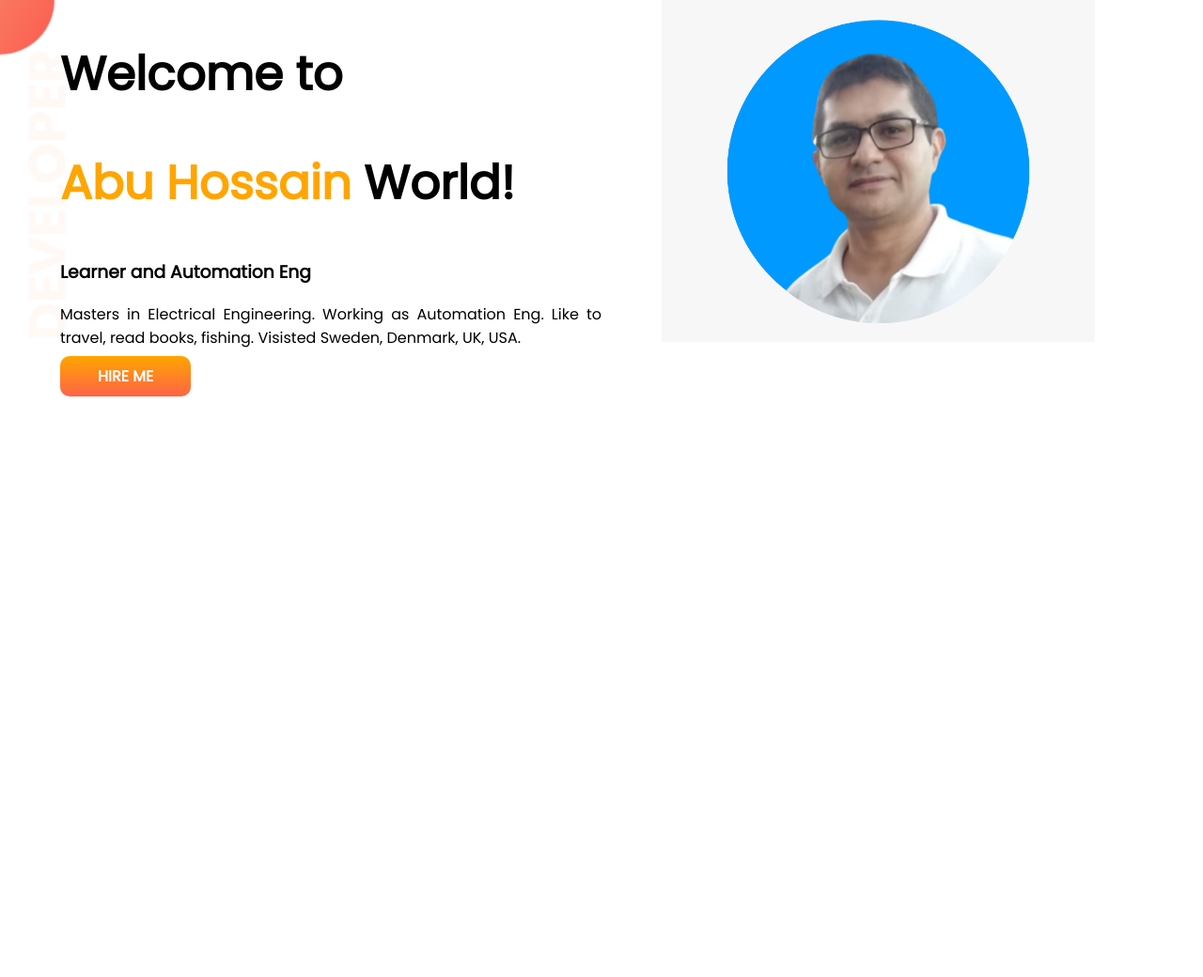
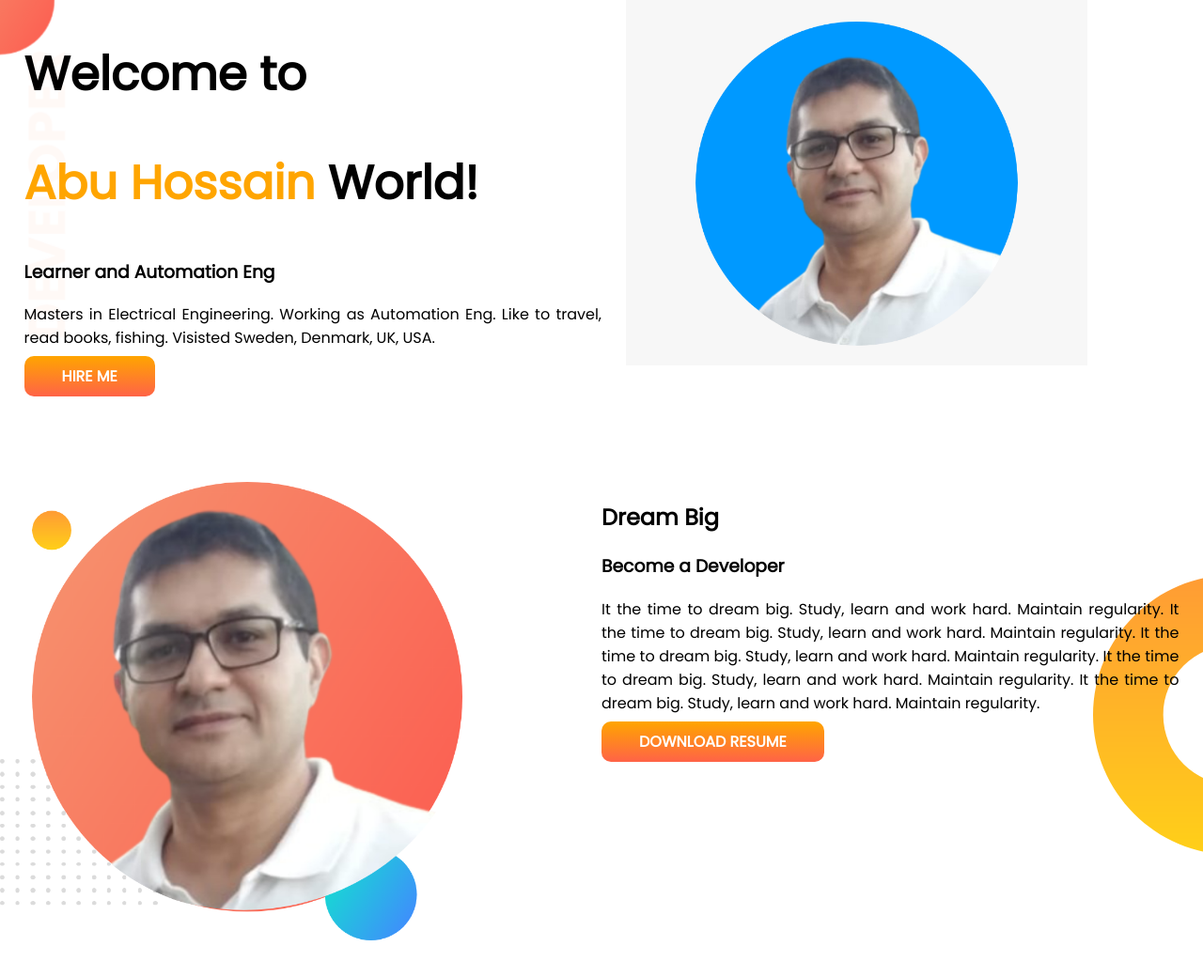
Before and after one commit to sac090909/developer_portfolio, a plain HTML site: page index.html in a window 1280 px wide. Shown: the whole page at 94% size. Before the commit the page ends 800 px from the top, so only its background shows below. Drawn offline with Linux system fonts and the light colour scheme.

Commit message:
dream big section

```diff
--- a/index.html
+++ b/index.html
@@ -15,7 +15,7 @@
   </head>
   <body>
     <section class="top-banner">
-      <div class="half-width">
+      <div class="half-width-sec1">
         <h1>Welcome to</h1>
         <h1><span class="orange-name">Abu Hossain</span> World!</h1>
         <h3>Learner and Automation Eng</h3>
@@ -31,7 +31,7 @@
           >HIRE ME</a
         >
       </div>
-      <div class="half-width">
+      <div class="half-width-sec1">
         <img
           class="myPicture"
           src="images/my-pic-blue-bg.png"
@@ -39,5 +39,29 @@
         />
       </div>
     </section>
+    <section class="dream-big">
+      <div class="half-width-sec2">
+        <img src="images/my-pic-orange-bg.png" alt="my-pic-orange" />
+      </div>
+      <div class="half-width-sec2">
+        <h2>Dream Big</h2>
+        <h3>Become a Developer</h3>
+        <p class="sec-para">
+          It the time to dream big. Study, learn and work hard. Maintain
+          regularity. It the time to dream big. Study, learn and work hard.
+          Maintain regularity. It the time to dream big. Study, learn and work
+          hard. Maintain regularity. It the time to dream big. Study, learn and
+          work hard. Maintain regularity. It the time to dream big. Study, learn
+          and work hard. Maintain regularity.
+        </p>
+        <a
+          class="link-button"
+          target="_blank"
+          href="https://www.linkedin.com/"
+          rel="LinkedIn"
+          >DOWNLOAD RESUME</a
+        >
+      </div>
+    </section>
   </body>
 </html>
--- a/style.css
+++ b/style.css
@@ -13,14 +13,23 @@ div .orange-name {
 
 section {
   display: flex;
+  margin-bottom: 100px;
 }
 
-.half-width {
+.half-width-sec1 {
   width: 50%;
-  padding-left: 5%;
+  padding-left: 2%;
 }
 
-.half-width img {
+.half-width-sec2 {
+  width: 50%;
+  padding-right: 2%;
+}
+
+.half-width-sec1 img {
+  width: 80%;
+}
+.half-width-sec2 img {
   width: 80%;
 }
 
@@ -36,10 +45,18 @@ section {
 .first-para {
   text-align: justify;
 }
+.sec-para {
+  text-align: justify;
+}
 
 .top-banner {
   background-image: url(images/top-banner.png);
   background-repeat: no-repeat;
+}
+.dream-big {
+  background-image: url(images/dream-bg.png);
+  background-repeat: no-repeat;
+  background-position: right;
 }
 
 .myPicture {
```
